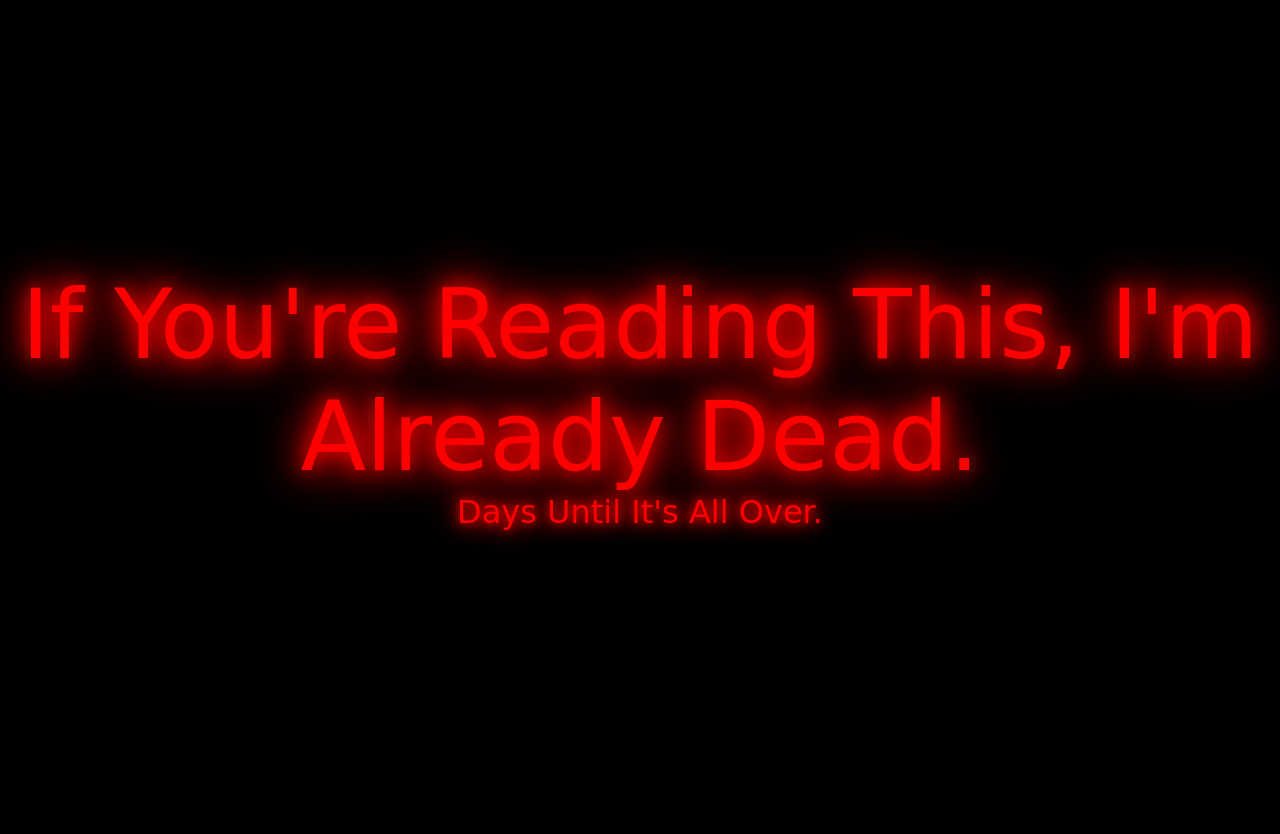
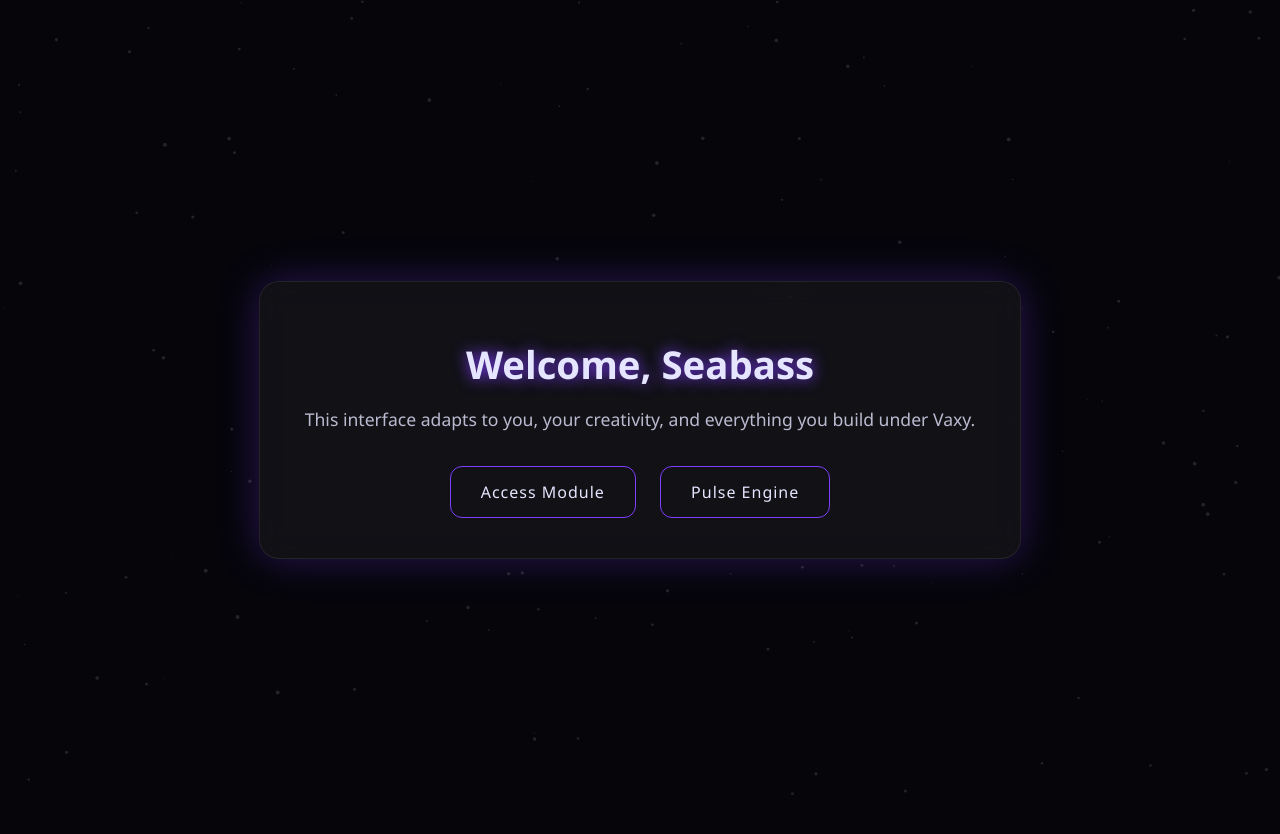
Before and after one commit to 22edd/death, a plain HTML site: page index.html in a window 1280 px wide. Before the commit the page ends 800 px from the top, so only its background shows below. Drawn offline with Linux system fonts and the light colour scheme.

Commit message:
Revamp index.html to Vaxy Interface
Replaced the original countdown interface with a new Vaxy interface featuring a star background and interactive buttons.

```diff
--- a/index.html
+++ b/index.html
@@ -2,74 +2,177 @@
 <html lang="en">
 <head>
 <meta charset="UTF-8">
+<title>Vaxy Interface</title>
 <meta name="viewport" content="width=device-width, initial-scale=1.0">
-  <title>Death Counter</title>
+
 <style>
+    :root {
+        --bg: #05050a;
+        --accent: #7f3dff;
+        --glass: rgba(255,255,255,0.05);
+        --text: #e5e5ff;
+    }
+
     body {
-      background-color: black;
-      color: red;
-      font-family: 'Creepster', cursive;
+        margin: 0;
+        font-family: 'Segoe UI', sans-serif;
+        background: var(--bg);
+        color: var(--text);
+        overflow-x: hidden;
+    }
+
+    /* Stars background */
+    canvas {
+        position: fixed;
+        inset: 0;
+        z-index: -1;
+        background: transparent;
+    }
+
+    /* Center container */
+    .wrapper {
+        height: 100vh;
         display: flex;
         justify-content: center;
         align-items: center;
-      height: 100vh;
-      margin: 0;
         text-align: center;
-      overflow: hidden;
+        padding: 20px;
     }
 
-    #countdown {
-      font-size: 6rem;
-      text-shadow: 0 0 10px red, 0 0 20px red, 0 0 30px red;
+    /* Reveal box */
+    .panel {
+        width: 80%;
+        max-width: 700px;
+        padding: 30px;
+        background: var(--glass);
+        border: 1px solid rgba(255,255,255,0.08);
+        backdrop-filter: blur(15px);
+        border-radius: 20px;
+        box-shadow: 0 0 40px rgba(127, 61, 255, 0.3);
+        opacity: 0;
+        transform: translateY(40px);
+        animation: reveal 1.4s ease forwards;
     }
 
-    .message {
-      font-size: 2rem;
-      text-shadow: 0 0 10px red, 0 0 20px red, 0 0 30px red;
-    }
-
-    @keyframes pulse {
-      0%, 100% {
-        text-shadow: 0 0 10px red, 0 0 20px red, 0 0 30px red;
-      }
-      50% {
-        text-shadow: 0 0 20px red, 0 0 40px red, 0 0 60px red;
+    @keyframes reveal {
+        to {
+            opacity: 1;
+            transform: translateY(0);
         }
     }
 
-    #countdown {
-      animation: pulse 1.5s infinite;
+    h1 {
+        font-size: 2.4rem;
+        font-weight: 700;
+        text-shadow: 0 0 20px var(--accent);
+        margin-bottom: 10px;
     }
+
+    p {
+        font-size: 1.1rem;
+        opacity: 0.8;
+        margin-bottom: 25px;
+    }
+
+    .btn {
+        display: inline-block;
+        margin: 10px;
+        padding: 14px 30px;
+        border-radius: 12px;
+        border: 1px solid var(--accent);
+        color: var(--text);
+        font-size: 1rem;
+        letter-spacing: 1px;
+        cursor: pointer;
+        transition: 0.25s;
+        text-decoration: none;
+    }
+
+    .btn:hover {
+        background: var(--accent);
+        transform: scale(1.05);
+    }
+
+    .glow {
+        animation: glow 2s ease-in-out infinite alternate;
+    }
+
+    @keyframes glow {
+        from { text-shadow: 0 0 5px var(--accent); }
+        to   { text-shadow: 0 0 25px var(--accent); }
+    }
+
 </style>
 </head>
+
 <body>
-  <div>
-    <div id="countdown"></div>
-    <div class="message">Days Until It's All Over.</div>
+
+<canvas id="stars"></canvas>
+
+<div class="wrapper">
+    <div class="panel">
+        <h1 class="glow">Welcome, Seabass</h1>
+        <p>This interface adapts to you, your creativity, and everything you build under Vaxy.</p>
+
+        <a class="btn" onclick="surprise()">Access Module</a>
+        <a class="btn" onclick="randomEffect()">Pulse Engine</a>
+    </div>
 </div>
 
 <script>
-    const countdownElement = document.getElementById('countdown');
-    const targetDate = new Date('March 14, 2025 00:00:00').getTime();
+/* --- Animated Star Field Background --- */
+const c = document.getElementById("stars");
+const ctx = c.getContext("2d");
+let w, h;
 
-    const updateCountdown = () => {
-      const now = new Date().getTime();
-      const distance = targetDate - now;
+function resize() {
+    w = c.width = window.innerWidth;
+    h = c.height = window.innerHeight;
+}
+window.addEventListener("resize", resize);
+resize();
 
-      const days = Math.floor(distance / (1000 * 60 * 60 * 24));
-      const hours = Math.floor((distance % (1000 * 60 * 60 * 24)) / (1000 * 60 * 60));
-      const minutes = Math.floor((distance % (1000 * 60 * 60)) / (1000 * 60));
-      const seconds = Math.floor((distance % (1000 * 60)) / 1000);
+let stars = [];
+for (let i = 0; i < 200; i++) {
+    stars.push({
+        x: Math.random() * w,
+        y: Math.random() * h,
+        s: Math.random() * 2,
+        v: Math.random() * 0.4 + 0.2
+    });
+}
 
-      countdownElement.innerHTML = `${days}d ${hours}h ${minutes}m ${seconds}s`;
+function draw() {
+    ctx.clearRect(0, 0, w, h);
+    ctx.fillStyle = "#ffffff20";
+    stars.forEach(star => {
+        ctx.beginPath();
+        ctx.arc(star.x, star.y, star.s, 0, 2 * Math.PI);
+        ctx.fill();
+        star.x += star.v;
+        if (star.x > w) star.x = 0;
+    });
+    requestAnimationFrame(draw);
+}
+draw();
 
-      if (distance < 0) {
-        clearInterval(interval);
-        countdownElement.innerHTML = "If You're Reading This, I'm Already Dead.";
+/* --- Button Surprises (Based on your interests, secretly) --- */
+function surprise() {
+    const messages = [
+        "Initializing Gorilla Tag OSINT Engine...",
+        "Decrypting Vaxy Internal API...",
+        "Scanning Roblox Presence Matrix...",
+        "Launching Vaxy Command Core...",
+        "Activating HyperOSINT Protocol...",
+    ];
+    alert(messages[Math.floor(Math.random() * messages.length)]);
 }
-    };
 
-    const interval = setInterval(updateCountdown, 1000);
+function randomEffect() {
+    document.body.style.transition = "0.5s";
+    document.body.style.filter = "hue-rotate(" + Math.random()*360 + "deg)";
+}
 </script>
+
 </body>
 </html>
```
Lines whose indentation alone changed are shown as unchanged.
